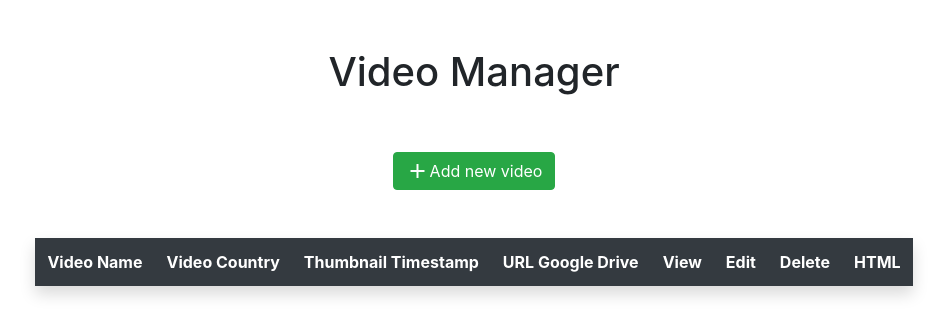
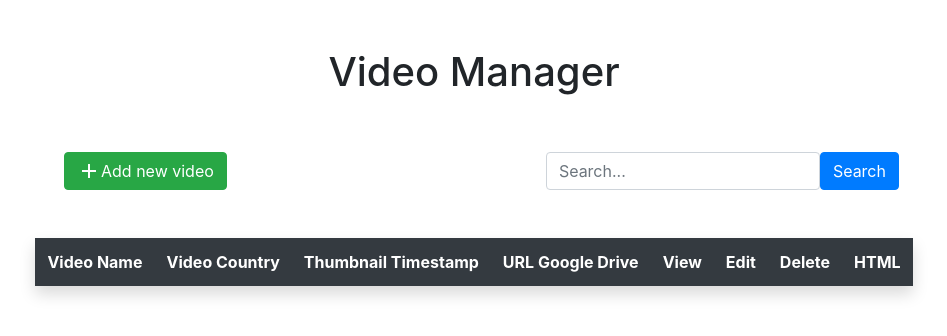
Before and after one commit to trinaldi/videomanager, a Django app: page / in a window 1280 px wide. Shown: the top 336 px of the page, without its empty margins (166-1113 px from the left). Run offline with Django 3.2, Linux system fonts and the light colour scheme; data that the repository does not hold is empty; some libraries are stand-ins or nearby versions.

Commit message:
Add search capability

```diff
--- a/tugareVideo/getvideo/templates/videos/index.html
+++ b/tugareVideo/getvideo/templates/videos/index.html
@@ -6,11 +6,18 @@
   </div>
 </div>
 <div class="container-fluid">
-  <div class="row flex-column align-items-center my-5">
+  <div class="row justify-content-around align-items-center m-5">
     <a href="{% url 'create' %}" class="d-flex btn btn-success">
       <span class="material-icons">add</span>
        Add new video
     </a>
+    <form class="row" action="{% url 'results' %}" method="GET">
+      <div class="form-group m-0">
+        <label for="searchVideos" class="sr-only">Search Videos</label>
+        <input name="q" type="text" class="form-control" id="seachVideos" placeholder="Search...">
+      </div>
+      <button type="submit" class="btn btn-primary">Search</button>
+    </form>
   </div>
 </div>
 <div class="container-fluid">
--- a/tugareVideo/getvideo/views.py
+++ b/tugareVideo/getvideo/views.py
@@ -3,9 +3,10 @@ from google_drive_downloader import GoogleDriveDownloader as gd
 from ffmpy import FFmpeg
 #Django
 from django.shortcuts import render, redirect, get_object_or_404
-from django.views.generic import ListView, DetailView
+from django.views.generic import ListView, DetailView, TemplateView
 from django.http import HttpResponse
 from django.template import Context, loader
+from django.db.models import Q
 
 # app
 from .models import Video
@@ -21,6 +22,17 @@ class IndexView(ListView):
 class VideoDetailView(DetailView):
     template_name = 'videos/detail.html'
     model = Video
+
+class SearchResultsView(ListView):
+    template_name = 'videos/results.html'
+    model = Video
+
+    def get_queryset(self):
+        query = self.request.GET.get("q")
+        object_list = Video.objects.filter(
+            Q(video_title__icontains=query) | Q(video_country__icontains=query)
+        )
+        return object_list
 
 def split_link(url):
     url_list = url.split('/')
--- a/tugareVideo/tugareVideo/urls.py
+++ b/tugareVideo/tugareVideo/urls.py
@@ -28,6 +28,7 @@ urlpatterns = [
     path('videos/create/', views.create, name='create'),
     path('videos/delete/<int:pk>/', views.delete, name='delete'),
     path('videos/export/<int:pk>/', views.make_html, name='export'),
+    path('videos/results/', views.SearchResultsView.as_view(), name='results'),
 ]
 
 if settings.DEBUG: # new
```
Also changed, not shown: tugareVideo/getvideo/templates/videos/results.html (added, +18 -0 lines).
